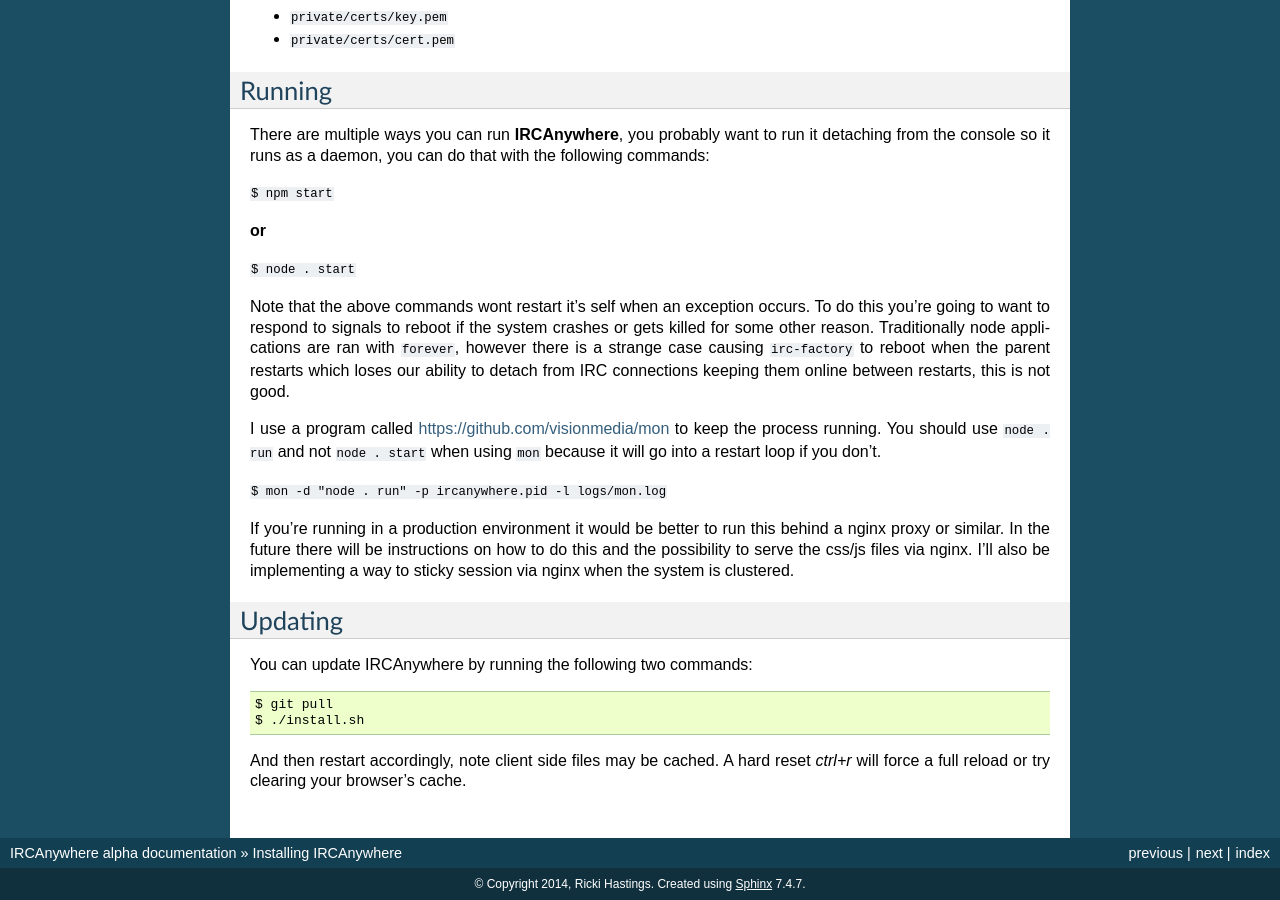
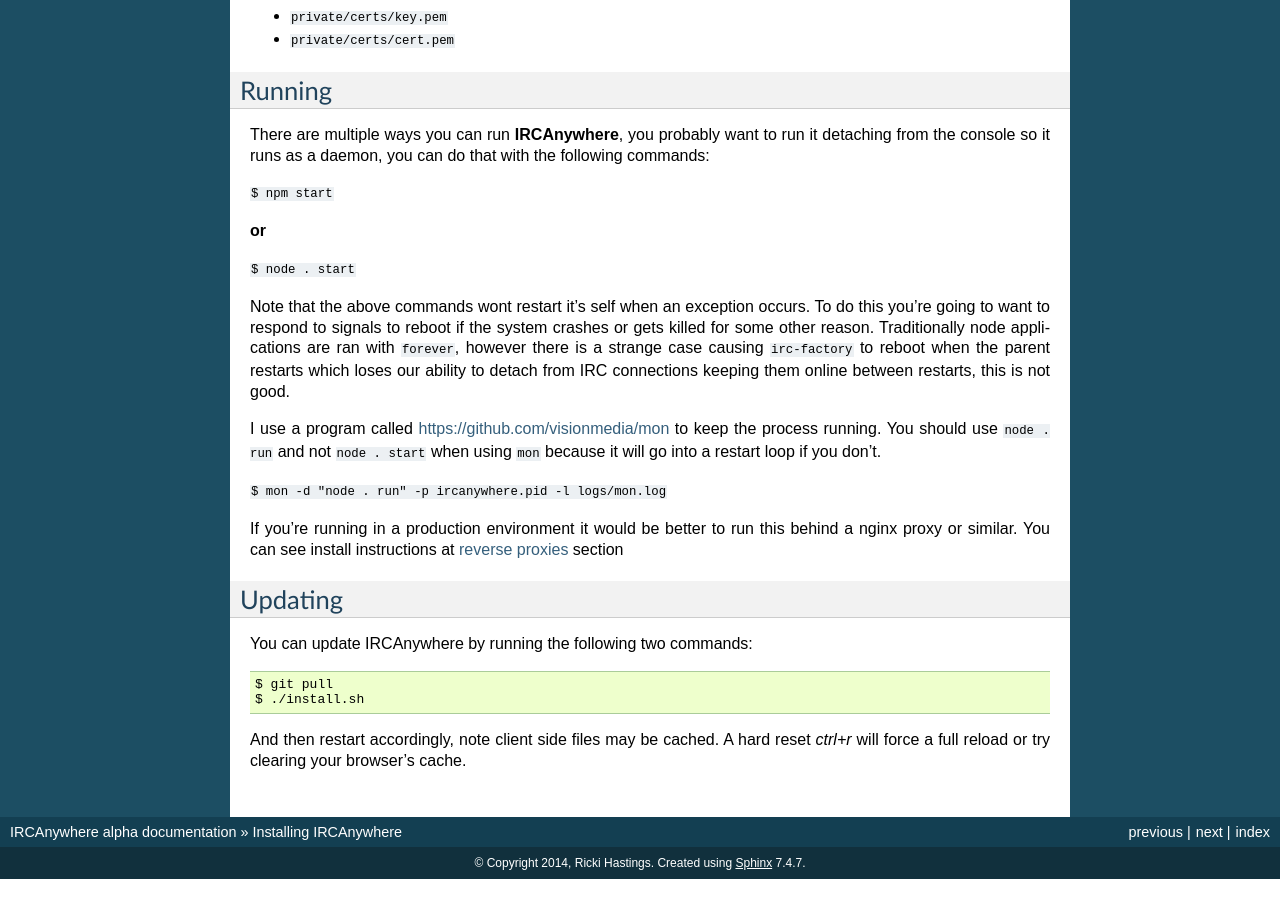
Before and after one commit to ircanywhere/ircanywhere.github.io, a Sphinx documentation site: the page built from docs/source/installing_ircanywhere.rst, in a window 1280 px wide and 900 px high, scrolled down 1237 px. Built offline with Sphinx 7.4.7, drawn with Linux system fonts in a browser that asks for light colours; after the commit the page ends 2116 px from its top, so only the background shows below that; some of the changed text lies outside the part shown.

Commit message:
Adding reverse proxies to the documentation. Closes ircanywhere/ircanywhere#46

```diff
--- a/docs/source/index.rst
+++ b/docs/source/index.rst
@@ -19,6 +19,7 @@
 
    pre_requirements
    installing_ircanywhere
+   reverse_proxies
    server/index
 
 .. _IRCCloud: https://www.irccloud.com
--- a/docs/source/installing_ircanywhere.rst
+++ b/docs/source/installing_ircanywhere.rst
@@ -69,7 +69,7 @@
 
 ``$ mon -d "node . run" -p ircanywhere.pid -l logs/mon.log``
 
-If you're running in a production environment it would be better to run this behind a nginx proxy or similar. In the future there will be instructions on how to do this and the possibility to serve the css/js files via nginx. I'll also be implementing a way to sticky session via nginx when the system is clustered.
+If you're running in a production environment it would be better to run this behind a nginx proxy or similar. You can see install instructions at `reverse proxies`_ section
 
 Updating
 ~~~~~~~~
@@ -83,3 +83,4 @@
 
 .. _here: #running
 .. _https://github.com/visionmedia/mon: https://github.com/visionmedia/mon
+.. _`reverse proxies`: reverse_proxies.html
```
Also changed, not shown: docs/source/reverse_proxies.rst (added, +52 -0 lines).
